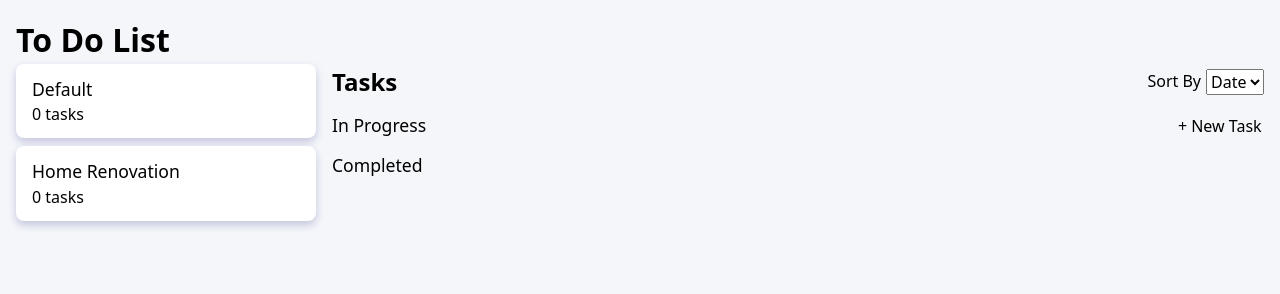
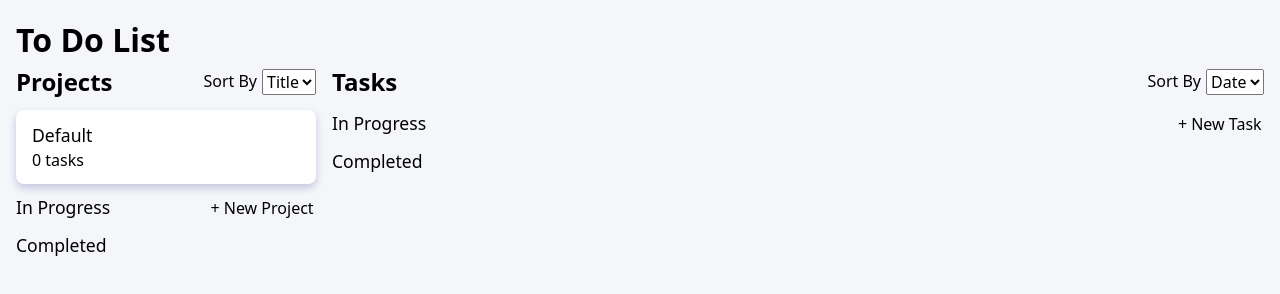
Before and after one commit to dallinjohnson/todo-list, a website built with webpack: page src/template.html in a window 1280 px wide. Built offline with nearby package versions, Linux system fonts and the light colour scheme.

Commit message:
Create ProjectView component, add ability to create new projects

```diff
--- a/src/components/App.js
+++ b/src/components/App.js
@@ -1,4 +1,5 @@
 import { ProjectList } from "./ProjectList";
+import ProjectView from "./ProjectView";
 import TaskView from "./TaskView";
 
 const App = (rootElement) => {
@@ -13,7 +14,7 @@ const App = (rootElement) => {
   const init = () => {
     const container = document.createElement("div");
     container.classList.add("split-view");
-    container.appendChild(ProjectList().getElement());
+    container.appendChild(ProjectView().getElement());
     container.appendChild(TaskView().getElement());
 
     setContent(container);
--- a/src/components/ProjectList.js
+++ b/src/components/ProjectList.js
@@ -1,24 +1,78 @@
+import pubsub from "../pubsub/PubSub";
 import ProjectService from "../services/ProjectService";
+import TaskService from "../services/TaskService";
 import ProjectItem from "./ProjectItem";
+import ProjectListType from "../enums/ProjectListType";
 
-const ProjectList = () => {
+const ProjectList = (listHeader, listType) => {
   let element;
   let projects;
 
   const init = () => {
-    projects = ProjectService.findAll();
+    refreshProjects();
     element = createElement();
+    pubsub.subscribe("newProjectAdded", () => {
+      refreshProjects();
+      console.log(`LIST TYPE: ${listType}; PROJECTS: ${projects}`);
+      render();
+    });
   };
 
   const createElement = () => {
     const container = document.createElement("div");
     container.classList.add("project-list");
+    if (listHeader) {
+      container.appendChild(listHeader);
+    }
 
     projects.map((project) => {
       const projectItem = ProjectItem(project);
       container.appendChild(projectItem.getElement());
     });
     return container;
+  };
+
+  const refreshProjects = () => {
+    const allProjects = ProjectService.findAll();
+    const filteredProjects = filterProjects(allProjects);
+    projects = filteredProjects;
+  };
+
+  const filterProjects = (projects) => {
+    if (listType === ProjectListType.DEFAULT) {
+      return projects.filter((project) => project.id === 1);
+    }
+
+    if (listType === ProjectListType.ACTIVE) {
+      return projects.filter(
+        (project) => !projectIsCompleted(project) && project.id !== 1
+      );
+    }
+
+    if (listType === ProjectListType.COMPLETED) {
+      return projects.filter(
+        (project) => projectIsCompleted(project) && project.id !== 1
+      );
+    }
+  };
+
+  const render = () => {
+    element.innerHTML = "";
+    element.append(...createElement().childNodes);
+  };
+
+  const projectIsCompleted = (project) => {
+    const projectTasks = TaskService.findAllByProject(project.id);
+    if (projectTasks.length === 0) {
+      return false;
+    }
+
+    const completedTasks = projectTasks.filter((task) => task.isCompleted);
+
+    if (projectTasks.length === completedTasks.length) {
+      return true;
+    }
+    return false;
   };
 
   init();
--- a/src/components/ProjectView.js
+++ b/src/components/ProjectView.js
@@ -1,3 +1,96 @@
-const ProjectView = () => {};
+import pubsub from "../pubsub/PubSub";
+import { ProjectList } from "./ProjectList";
+import SortDropdown from "./SortDropdown";
+import ViewHeader from "./ViewHeader";
+import SortingCriteria from "../enums/SortingCriteria";
+import ListHeader from "./ListHeader";
+import { Project } from "../classes/Project";
+import ProjectService from "../services/ProjectService";
+import ProjectListType from "../enums/ProjectListType";
+
+const ProjectView = () => {
+  let element;
+  let sortDropdown;
+
+  const init = () => {
+    element = createElement();
+  };
+
+  const createElement = () => {
+    const viewHeader = createViewHeader();
+    const defaultProjectList = createDefaultProjectList();
+    const activeProjectList = createActiveProjectList();
+    const completedProjectList = createCompletedProjectList();
+
+    const div = document.createElement("div");
+    div.classList.add("flex-column-10px-gap");
+    div.appendChild(viewHeader.getElement());
+    div.appendChild(defaultProjectList.getElement());
+    div.appendChild(activeProjectList.getElement());
+    div.appendChild(completedProjectList.getElement());
+
+    return div;
+  };
+
+  const createViewHeader = () => {
+    sortDropdown = createSortDropdown();
+    return ViewHeader("Projects", sortDropdown.getElement());
+  };
+
+  const createSortDropdown = () => {
+    const options = [
+      {
+        value: SortingCriteria.TITLE,
+        textContent: "Title",
+        selected: true,
+      },
+    ];
+    const sortDropdown = SortDropdown(
+      options,
+      "project-sort-select",
+      "sort-projects"
+    );
+    return sortDropdown;
+  };
+
+  const createDefaultProjectList = () => {
+    const projectList = ProjectList(null, ProjectListType.DEFAULT);
+    return projectList;
+  };
+
+  const createActiveProjectList = () => {
+    const projectListHeader = ListHeader(
+      "In Progress",
+      "+ New Project",
+      createNewProject
+    );
+    const projectList = ProjectList(
+      projectListHeader.getElement(),
+      ProjectListType.ACTIVE
+    );
+    return projectList;
+  };
+
+  const createCompletedProjectList = () => {
+    const projectListHeader = ListHeader("Completed");
+    const projectList = ProjectList(
+      projectListHeader.getElement(),
+      ProjectListType.COMPLETED
+    );
+    return projectList;
+  };
+
+  const createNewProject = () => {
+    const project = new Project(null, "New Project");
+    const savedProject = ProjectService.insert(project);
+    pubsub.publish("newProjectAdded", savedProject);
+  };
+
+  init();
+
+  return {
+    getElement: () => element,
+  };
+};
 
 export default ProjectView;
--- a/src/components/TaskView.js
+++ b/src/components/TaskView.js
@@ -7,21 +7,33 @@ import SortingCriteria from "../enums/SortingCriteria";
 
 const TaskView = () => {
   let element;
-  let inProgressTaskList;
-  let completedTaskList;
-  let viewHeader;
+  let sortDropdown;
 
   const init = () => {
-    const inProgressTaskListHeader = ListHeader(
-      "In Progress",
-      "+ New Task",
-      () => pubsub.publish("addNewTask")
-    );
-    inProgressTaskList = TaskList(inProgressTaskListHeader.getElement());
+    element = createElement();
+    pubsub.publish("sortTasks", sortDropdown.getValue());
+  };
 
-    const completedTaskListHeader = ListHeader("Completed");
-    completedTaskList = TaskList(completedTaskListHeader.getElement(), false);
+  const createElement = () => {
+    const viewHeader = createViewHeader();
+    const inProgressTaskList = createInProgressTaskList();
+    const completedTaskList = createCompletedTaskList();
 
+    const container = document.createElement("div");
+    container.classList.add("flex-column-10px-gap");
+    container.appendChild(viewHeader.getElement());
+    container.appendChild(inProgressTaskList.getElement());
+    container.appendChild(completedTaskList.getElement());
+    return container;
+  };
+
+  const createViewHeader = () => {
+    sortDropdown = createSortDropdown();
+    const viewHeader = ViewHeader("Tasks", sortDropdown.getElement());
+    return viewHeader;
+  };
+
+  const createSortDropdown = () => {
     const sortDropdownOptions = [
       {
         value: SortingCriteria.DATE,
@@ -39,18 +51,26 @@ const TaskView = () => {
       "task-sort-select",
       "sortTasks"
     );
-    viewHeader = ViewHeader("Tasks", sortDropdown.getElement());
-    element = createElement();
-    pubsub.publish("sortTasks", sortDropdown.getValue());
+    return sortDropdown;
   };
 
-  const createElement = () => {
-    const container = document.createElement("div");
-    container.id = "task-view";
-    container.appendChild(viewHeader.getElement());
-    container.appendChild(inProgressTaskList.getElement());
-    container.appendChild(completedTaskList.getElement());
-    return container;
+  const createInProgressTaskList = () => {
+    const inProgressTaskListHeader = ListHeader(
+      "In Progress",
+      "+ New Task",
+      () => pubsub.publish("addNewTask")
+    );
+    const inProgressTaskList = TaskList(inProgressTaskListHeader.getElement());
+    return inProgressTaskList;
+  };
+
+  const createCompletedTaskList = () => {
+    const completedTaskListHeader = ListHeader("Completed");
+    const completedTaskList = TaskList(
+      completedTaskListHeader.getElement(),
+      false
+    );
+    return completedTaskList;
   };
 
   init();
--- /dev/null
+++ b/src/enums/ProjectListType.js
@@ -0,0 +1,7 @@
+const ProjectListType = Object.freeze({
+  DEFAULT: "default",
+  ACTIVE: "active",
+  COMPLETED: "completed",
+});
+
+export default ProjectListType;
--- a/src/services/ProjectService.js
+++ b/src/services/ProjectService.js
@@ -11,7 +11,7 @@ const ProjectService = () => {
       projects = JSON.parse(savedProjects);
     } else {
       // Initialize with default projects and save to localStorage
-      projects = [new Project(1, "Default"), new Project(2, "Home Renovation")];
+      projects = [new Project(1, "Default")];
       saveProjects(); // Save defaults to localStorage
     }
   };
--- a/src/styles.css
+++ b/src/styles.css
@@ -281,12 +281,6 @@ input[type="date"] {
   background-color: #ebedff;
 }
 
-#task-view {
-  display: flex;
-  flex-direction: column;
-  gap: 0.75rem;
-}
-
 .task-delete-icon {
   width: 1.3rem;
   height: 1.3rem;
@@ -311,3 +305,9 @@ input[type="date"] {
   display: flex;
   gap: 5px;
 }
+
+.flex-column-10px-gap {
+  display: flex;
+  flex-direction: column;
+  gap: 10px;
+}
```
